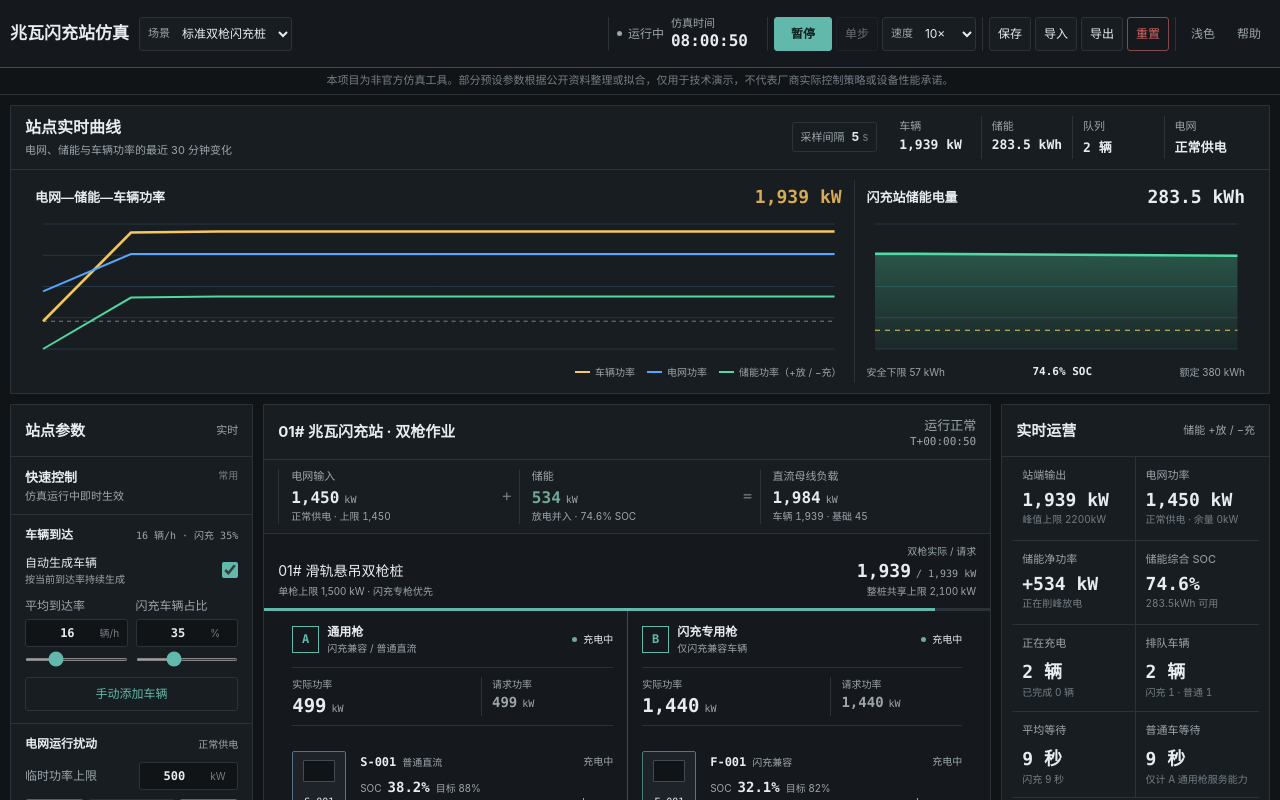
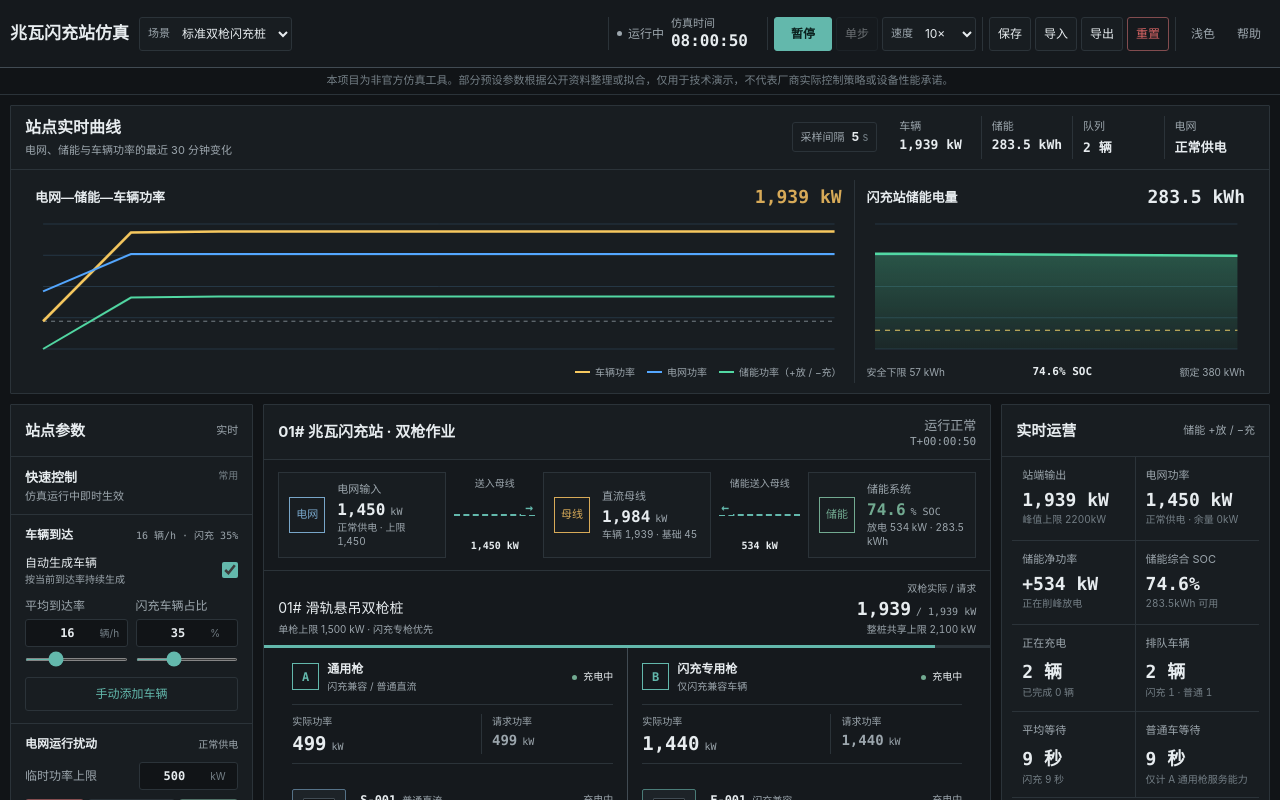
Before and after one commit to 787x/megawatt-flash-charge-simulator, a Next.js app: page / in a window 1280 px wide. Built offline with nearby package versions, Linux system fonts and the light colour scheme.

Commit message:
refactor: redesign charging station workspace 5 15:13

```diff
--- a/app/components/Dashboard.tsx
+++ b/app/components/Dashboard.tsx
@@ -363,7 +363,9 @@ export function Dashboard() {
   const pileRequestedPowerKw = connectorA.requestedPowerKw + connectorB.requestedPowerKw;
   const busLoadPowerKw = state.chargingPowerKw + config.baseLoadKw;
   const storageFlowPowerKw = Math.abs(state.storage.powerKw);
-  const storageFlowOperator = state.storage.powerKw < 0 ? "−" : "+";
+  const storageFlowDirection = state.storage.powerKw > 0 ? "←" : state.storage.powerKw < 0 ? "→" : "—";
+  const storageFlowLabel = state.storage.powerKw > 0 ? "储能送入母线" : state.storage.powerKw < 0 ? "母线向储能充电" : "储能待机";
+  const storageStateLabel = state.storage.powerKw > 0 ? "放电" : state.storage.powerKw < 0 ? "充电" : "待机";
   const aConnectorVehicle = state.vehicles.find((vehicle) => vehicle.id === connectorA.currentVehicleId);
   const stationNoticeActive = activeLimit || state.gridControl.mode !== "normal" || (!connectorB.currentVehicleId && connectorB.turnoverRemainingSec <= 0 && standardWaiting > 0 && flashWaiting === 0) || (aConnectorVehicle?.chargingClass === "flash_capable" && standardWaiting > 0);
   const visibleQueueIds = queueExpanded ? state.queue : state.queue.slice(0, queuePreviewLimit);
@@ -594,12 +596,12 @@ export function Dashboard() {
 
         <section ref={stationPanelRef} className="station-panel panel">
           <div className="panel-title station-title"><div><h2>01# 兆瓦闪充站 · 双枪作业</h2></div><div className="station-status"><span className={activeLimit || state.gridControl.mode !== "normal" ? "warning-text" : "ok-text"}>{state.gridControl.mode === "outage" ? "电网断电 · 储能支撑" : state.gridControl.mode === "limited" ? `电网临时限至 ${effectiveGridLimit}kW` : activeLimit ? "功率受限" : "运行正常"}</span><small>T+{formatTime(state.timeSec)}</small></div></div>
-          <div className="energy-summary" aria-label="电网、储能与直流母线功率关系">
-            <div className={`energy-summary-item grid-node ${state.gridControl.mode}`}><span>电网输入</span><strong>{Math.round(state.gridPowerKw).toLocaleString("zh-CN")}<small>kW</small></strong><p>{gridStatusLabel} · 上限 {Math.round(effectiveGridLimit).toLocaleString("zh-CN")}</p></div>
-            <span className="energy-operator">{storageFlowOperator}</span>
-            <div className="energy-summary-item storage-node"><span>储能</span><strong>{Math.round(storageFlowPowerKw).toLocaleString("zh-CN")}<small>kW</small></strong><p>{state.storage.powerKw > 0 ? "放电并入" : state.storage.powerKw < 0 ? "充电吸收" : "待机"} · {storageSoc.toFixed(1)}% SOC</p></div>
-            <span className="energy-operator">=</span>
-            <div className="energy-summary-item bus-node"><span>直流母线负载</span><strong>{Math.round(busLoadPowerKw).toLocaleString("zh-CN")}<small>kW</small></strong><p>车辆 {Math.round(state.chargingPowerKw).toLocaleString("zh-CN")} · 基础 {config.baseLoadKw}</p></div>
+          <div className="energy-summary" aria-label="电网、直流母线与储能功率流向">
+            <article className={`energy-summary-item grid-node ${state.gridControl.mode}`}><span className="energy-node-mark">电网</span><div><span className="energy-node-label">电网输入</span><strong>{Math.round(state.gridPowerKw).toLocaleString("zh-CN")}<small>kW</small></strong><p>{gridStatusLabel} · 上限 {Math.round(effectiveGridLimit).toLocaleString("zh-CN")}</p></div></article>
+            <div className={`energy-flow-line ${state.gridPowerKw > 0 ? "active" : ""}`} aria-label={`电网向母线输入 ${Math.round(state.gridPowerKw).toLocaleString("zh-CN")} kW`}><span aria-hidden="true">→</span><small>送入母线</small><b>{Math.round(state.gridPowerKw).toLocaleString("zh-CN")} kW</b></div>
+            <article className="energy-summary-item bus-node"><span className="energy-node-mark">母线</span><div><span className="energy-node-label">直流母线</span><strong>{Math.round(busLoadPowerKw).toLocaleString("zh-CN")}<small>kW</small></strong><p>车辆 {Math.round(state.chargingPowerKw).toLocaleString("zh-CN")} · 基础 {config.baseLoadKw}</p></div></article>
+            <div className={`energy-flow-line storage-flow ${state.storage.powerKw !== 0 ? "active" : ""}`} aria-label={`${storageFlowLabel} ${Math.round(storageFlowPowerKw).toLocaleString("zh-CN")} kW`}><span aria-hidden="true">{storageFlowDirection}</span><small>{storageFlowLabel}</small><b>{Math.round(storageFlowPowerKw).toLocaleString("zh-CN")} kW</b></div>
+            <article className="energy-summary-item storage-node"><span className="energy-node-mark">储能</span><div><span className="energy-node-label">储能系统</span><strong>{storageSoc.toFixed(1)}<small>% SOC</small></strong><p>{storageStateLabel}{state.storage.powerKw !== 0 ? ` ${Math.round(storageFlowPowerKw).toLocaleString("zh-CN")} kW` : ""} · {state.storage.energyKWh.toFixed(1)} kWh</p></div></article>
           </div>
 
           <div className="station-workspace">
--- a/app/globals.css
+++ b/app/globals.css
@@ -219,16 +219,27 @@ input[type="range"] { width: 100%; height: 3px; accent-color: var(--cyan); }
 .station-status small { color: var(--muted); font: 11px Consolas, "SFMono-Regular", monospace; }
 .ok-text { color: var(--muted) !important; }
 .warning-text { color: var(--amber) !important; }
-.energy-summary { display: grid; grid-template-columns: minmax(0, 1fr) 24px minmax(0, 1fr) 24px minmax(0, 1fr); align-items: center; padding: 9px 14px; border-bottom: 1px solid var(--line); }
-.energy-summary-item { min-width: 0; padding-left: 12px; border-left: 1px solid var(--line); }
-.energy-summary-item > span { display: block; color: var(--muted); font-size: 11px; }
-.energy-summary-item strong { display: block; margin-top: 3px; color: var(--text); font: 600 16px Consolas, "SFMono-Regular", monospace; white-space: nowrap; }
+.energy-summary { display: grid; grid-template-columns: minmax(128px, 1fr) minmax(52px, .48fr) minmax(128px, 1fr) minmax(52px, .48fr) minmax(128px, 1fr); gap: 8px; align-items: stretch; padding: 12px 14px; border-bottom: 1px solid var(--line); background: var(--bg-soft); }
+.energy-summary-item { display: grid; grid-template-columns: 38px minmax(0, 1fr); gap: 10px; align-items: center; min-width: 0; min-height: 76px; padding: 9px 10px; border: 1px solid var(--line); background: var(--panel); }
+.energy-node-mark { width: 36px; height: 36px; display: grid; place-items: center; border: 1px solid currentColor; color: var(--muted); font-size: 11px; }
+.grid-node .energy-node-mark { color: var(--blue); }
+.bus-node .energy-node-mark { color: var(--amber); }
+.storage-node .energy-node-mark { color: var(--green); }
+.energy-node-label { display: block; color: var(--muted); font-size: 11px; }
+.energy-summary-item strong { display: block; margin-top: 2px; color: var(--text); font: 600 16px Consolas, "SFMono-Regular", monospace; white-space: nowrap; }
 .energy-summary-item strong small, .connector-power-grid strong small, .pile-output strong small { margin-left: 5px; color: var(--muted); font-family: inherit; font-size: 10px; font-weight: 500; }
-.energy-summary-item p { margin: 2px 0 0; color: var(--muted); font-size: 10px; white-space: nowrap; overflow: hidden; text-overflow: ellipsis; }
-.energy-summary-item.grid-node.outage strong { color: var(--red); }
-.energy-summary-item.grid-node.limited strong { color: var(--amber); }
+.energy-summary-item p { margin: 2px 0 0; color: var(--muted); font-size: 10px; line-height: 1.35; }
+.energy-summary-item.grid-node.outage .energy-node-mark, .energy-summary-item.grid-node.outage strong { color: var(--red); }
+.energy-summary-item.grid-node.limited .energy-node-mark, .energy-summary-item.grid-node.limited strong { color: var(--amber); }
 .energy-summary-item.storage-node strong { color: var(--green); }
-.energy-operator { color: var(--faint); font: 500 15px Consolas, "SFMono-Regular", monospace; text-align: center; }
+.energy-flow-line { position: relative; display: grid; grid-template-rows: 18px 1fr 18px; align-items: center; min-width: 0; color: var(--faint); text-align: center; }
+.energy-flow-line::before { content: ""; grid-row: 2; width: 100%; border-top: 2px dashed currentColor; }
+.energy-flow-line > span { position: absolute; top: 27px; right: -2px; width: 16px; height: 16px; display: grid; place-items: center; background: var(--bg-soft); color: inherit; font: 600 13px Consolas, "SFMono-Regular", monospace; }
+.energy-flow-line.storage-flow > span { right: auto; left: -2px; }
+.energy-flow-line small { grid-row: 1; align-self: end; color: var(--muted); font-size: 10px; line-height: 1.4; white-space: nowrap; }
+.energy-flow-line b { grid-row: 3; align-self: start; color: var(--muted); font: 600 10px Consolas, "SFMono-Regular", monospace; white-space: nowrap; }
+.energy-flow-line.active { color: var(--cyan); }
+.energy-flow-line.active b { color: var(--text); }
 
 .station-workspace { background: var(--bg-soft); }
 .pile-workspace { border-bottom: 1px solid var(--line); }
@@ -489,8 +500,7 @@ tbody tr:hover { background: var(--cyan-soft); }
   .topbar button, .topbar select { min-height: 40px; }
   .scenario-select { width: 100%; }
   .scenario-select select { max-width: none; flex: 1; }
-  .energy-summary { grid-template-columns: 1fr 18px 1fr; }
-  .energy-summary .energy-operator:nth-of-type(2), .energy-summary .bus-node { display: none; }
+  .energy-summary { grid-template-columns: 145px 62px 145px 62px 145px; overflow-x: auto; }
   .bay-grid { grid-template-columns: 1fr; }
   .connector-bay + .connector-bay { border-left: 0; border-top: 1px solid var(--line-strong); }
   .pile-overview { align-items: flex-start; }
```
Also changed, not shown: 1 other file (tests, documents, lock files or other folders).
